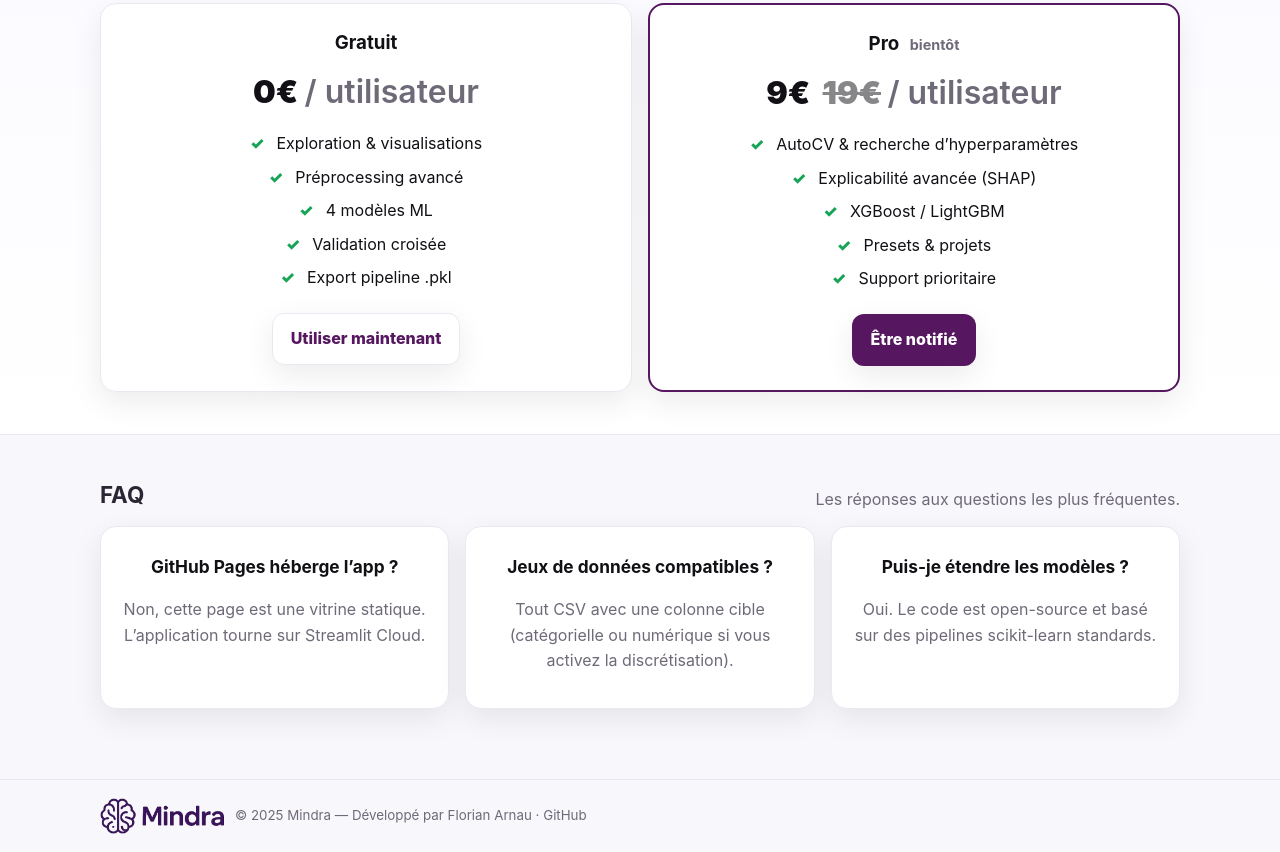
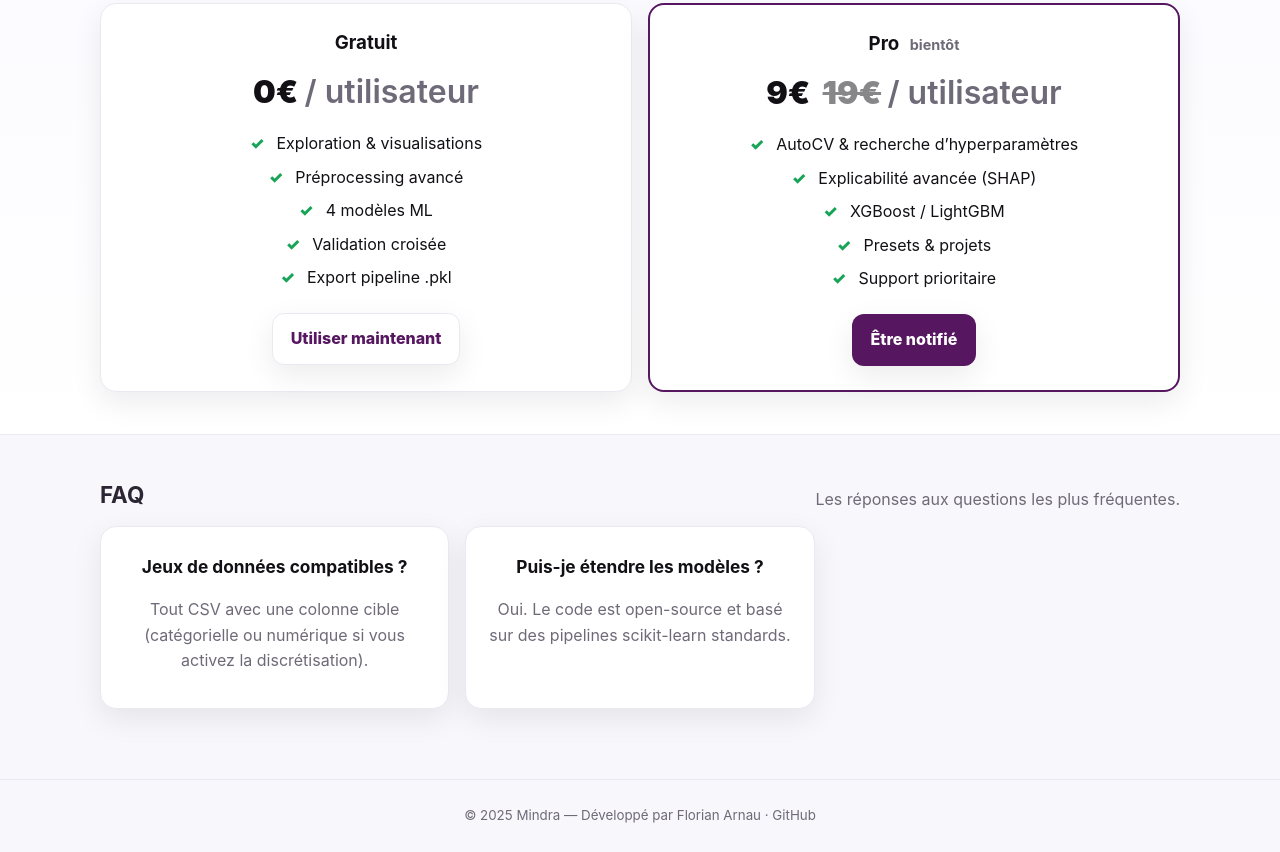
Before and after one commit to florianarnau/Mindra, a plain HTML site: page index.html in a window 1280 px wide. Shown: the part 1796-2648 px from the top of the page. Drawn offline with Linux system fonts and the light colour scheme.

Commit message:
update index file

```diff
--- a/index.html
+++ b/index.html
@@ -99,7 +99,7 @@
 
     /* FOOTER */
     footer{border-top:1px solid var(--line); margin-top:28px}
-    .foot{display:flex; align-items:center; gap:10px; height:72px}
+    .foot{display:flex; align-items:center; justify-content: center; gap:10px; height:72px}
     .foot small{color:var(--muted)}
 
     /* DARK (auto) */
@@ -123,7 +123,7 @@
       <a class="link" href="#fonctionnalites">Fonctionnalités</a>
       <a class="link" href="#tarifs">Tarifs</a>
       <a class="link" href="#faq">FAQ</a>
-      <a class="btn" href="https://florianarnau-mindra.streamlit.app/" target="_blank">Lancer l’app</a>
+      <a class="btn" href="https://mindra-fa.streamlit.app/" target="_blank">Lancer l’app</a>
     </div>
   </div>
 
@@ -237,7 +237,7 @@
             <li><span class="tick">✓</span> Validation croisée</li>
             <li><span class="tick">✓</span> Export pipeline .pkl</li>
           </ul>
-          <a class="btn" style="margin-top:14px" href="https://florianarnau-mindra.streamlit.app/" target="_blank">Utiliser maintenant</a>
+          <a class="btn" style="margin-top:14px" href="https://mindra-fa.streamlit.app/" target="_blank">Utiliser maintenant</a>
         </div>
 
         <div class="price-card featured">
@@ -265,10 +265,6 @@
       </div>
       <div class="grid">
         <div class="card">
-          <h3>GitHub Pages héberge l’app ?</h3>
-          <p class="muted">Non, cette page est une vitrine statique. L’application tourne sur Streamlit Cloud.</p>
-        </div>
-        <div class="card">
           <h3>Jeux de données compatibles ?</h3>
           <p class="muted">Tout CSV avec une colonne cible (catégorielle ou numérique si vous activez la discrétisation).</p>
         </div>
@@ -283,7 +279,6 @@
   <!-- FOOTER -->
   <footer>
     <div class="container foot">
-      <img class="logo" src="logo.png" alt="Mindra">
       <small>© 2025 Mindra — Développé par Florian Arnau · <a href="https://github.com/florianarnau/Mindra" target="_blank">GitHub</a></small>
     </div>
   </footer>
```
